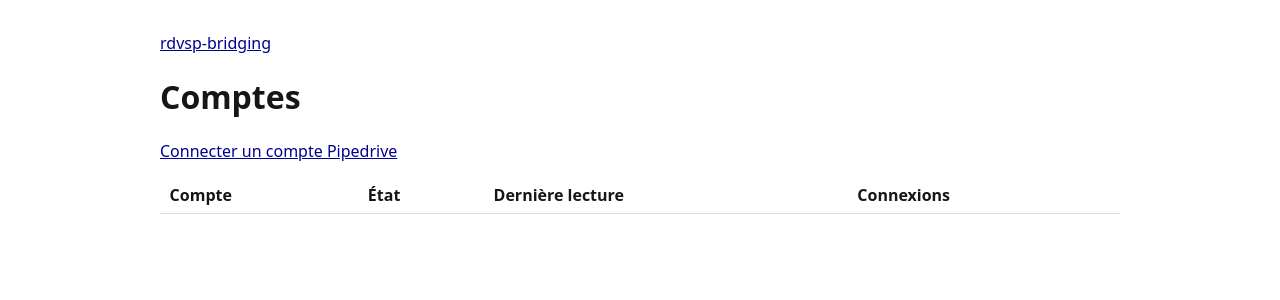
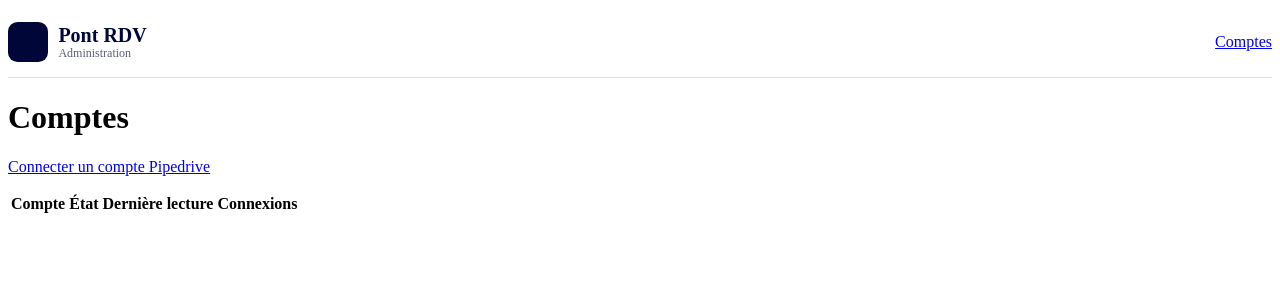
Before and after one commit to gip-inclusion/rdvsp-bridging, a Rails app: page /admin in a window 1280 px wide. Shown: the top 300 px of the page. Run offline with Rails 7, Linux system fonts and the light colour scheme; lists and menus that the app fills with data are empty.

Commit message:
Dress the admin and public layouts in the itou theme

```diff
--- a/app/controllers/concerns/public_messages.rb
+++ b/app/controllers/concerns/public_messages.rb
@@ -2,5 +2,7 @@
 module PublicMessages
   private
 
-  def message(title, text, status = :ok) = render("shared/message", locals: { title:, text: }, status:)
+  def message(title, text, status = :ok, success: false)
+    render("shared/message", locals: { title:, text:, success: }, status:)
+  end
 end
--- a/app/controllers/pipedrive_app_controller.rb
+++ b/app/controllers/pipedrive_app_controller.rb
@@ -59,7 +59,8 @@ class PipedriveAppController < ApplicationController
     end
 
     Pipedrive::App.complete_installation(code: params[:code].to_s, redirect_uri: callback_url)
-    message("Pont RDV est installé", "Le bouton « Prendre RDV » apparaît sur la fiche des personnes dans Pipedrive.")
+    message("Pont RDV est installé", "Le bouton « Prendre RDV » apparaît sur la fiche des personnes dans Pipedrive.",
+            success: true)
   rescue Pipedrive::Error => e
     Rails.logger.warn("Pipedrive app installation failed: #{e.message}")
     message("Pipedrive n’a pas répondu comme prévu", "Recommencez l’installation.", :bad_gateway)
--- a/app/controllers/rdvsp_authorizations_controller.rb
+++ b/app/controllers/rdvsp_authorizations_controller.rb
@@ -27,7 +27,7 @@ class RdvspAuthorizationsController < ApplicationController
 
     RdvspAuthorization.authorize!(account: Account.find(pending["account_id"]), code: params[:code].to_s, redirect_uri:)
     message("C’est fait", "Pont RDV peut maintenant créer des usagers dans RDV Service Public en votre nom. " \
-                          "Vous pouvez fermer cette page.")
+                          "Vous pouvez fermer cette page.", success: true)
   rescue Rdvsp::Error => e
     Rails.logger.warn("RDV-SP authorization failed: #{e.message}")
     message("RDV Service Public n’a pas répondu comme prévu", "Rouvrez le lien qui vous a été envoyé pour réessayer.",
--- a/app/views/layouts/admin.html.erb
+++ b/app/views/layouts/admin.html.erb
@@ -1,26 +1,38 @@
 <!DOCTYPE html>
 <html lang="fr">
   <head>
-    <title>rdvsp-bridging · admin</title>
+    <title>Pont RDV · admin</title>
     <meta name="viewport" content="width=device-width,initial-scale=1">
     <%= csrf_meta_tags %>
-    <style>
-      body { font-family: system-ui, sans-serif; max-width: 960px; margin: 2rem auto; padding: 0 1rem; color: #161616; }
-      a { color: #000091; }
-      table { border-collapse: collapse; width: 100%; margin: 1rem 0; }
-      th, td { text-align: left; padding: .4rem .6rem; border-bottom: 1px solid #ddd; vertical-align: top; }
-      .ok { color: #18753c; } .ko { color: #ce0500; } .muted { color: #666; }
-      .flash { padding: .6rem 1rem; background: #e8edff; } .flash.alert { background: #ffe9e9; }
-      code, pre { background: #f6f6f6; padding: .1rem .3rem; } pre { padding: 1rem; overflow-x: auto; }
-      form.inline { display: inline; } label { display: block; margin: .6rem 0; }
-    </style>
+    <%= stylesheet_link_tag "stylesheets/app", "pont-rdv" %>
+    <%= javascript_include_tag "copy", defer: true %>
   </head>
   <body>
-    <p><a href="<%= admin_root_path %>">rdvsp-bridging</a></p>
-    <% flash.each do |type, message| %>
-      <% next if type == "password" %>
-      <p class="flash <%= type %>"><%= message %></p>
-    <% end %>
-    <%= yield %>
+    <header class="pont-header" role="banner">
+      <div class="container pont-header__row">
+        <%= link_to admin_root_path, class: "pont-brand" do %>
+          <span class="pont-brand__mark"><i class="ri-arrow-left-right-line" aria-hidden="true"></i></span>
+          <span><span class="pont-brand__name">Pont RDV</span><span class="pont-brand__tag">Administration</span></span>
+        <% end %>
+        <nav class="pont-header__nav" aria-label="Navigation principale">
+          <%= link_to admin_root_path, class: "btn btn-outline-primary btn-ico bg-white" do %>
+            <i class="ri-building-line" aria-hidden="true"></i><span class="d-none d-sm-inline">Comptes</span>
+          <% end %>
+        </nav>
+      </div>
+    </header>
+    <main class="s-main" role="main">
+      <% messages = flash.to_h.except("password") %>
+      <% if messages.any? %>
+        <div class="container pont-flashes">
+          <% messages.each do |type, message| %>
+            <div class="alert <%= type == "alert" ? "alert-danger" : "alert-success" %>" role="status">
+              <p class="mb-0"><%= message %></p>
+            </div>
+          <% end %>
+        </div>
+      <% end %>
+      <%= yield %>
+    </main>
   </body>
 </html>
```
Also changed, not shown: app/views/layouts/public.html.erb (+19 -6 lines), app/views/rdvsp_authorizations/show.html.erb (+19 -6 lines), app/views/shared/message.html.erb (+10 -2 lines), spec/requests/admin_spec.rb (+8 -0 lines), spec/requests/pipedrive_app_spec.rb (+2 -2 lines), spec/requests/rdvsp_authorizations_spec.rb (+1 -0 lines).
